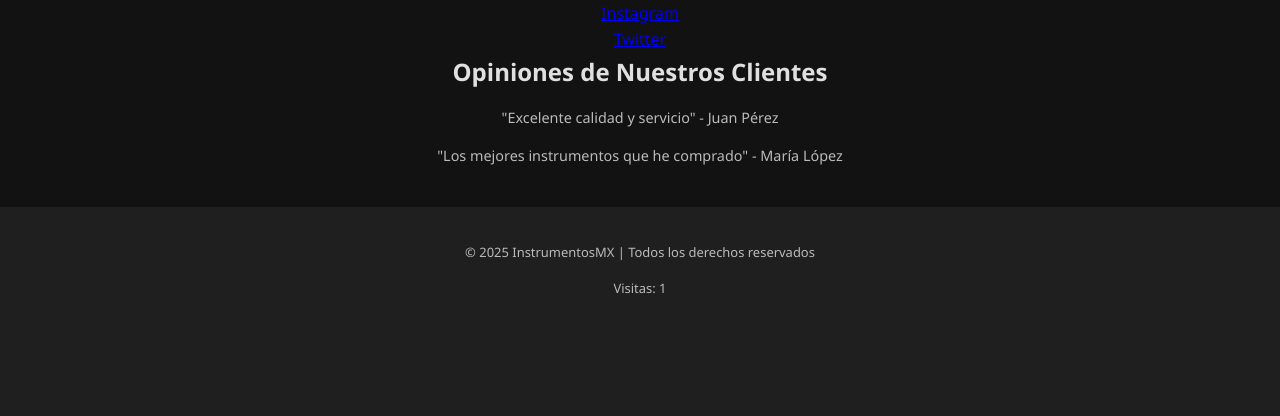
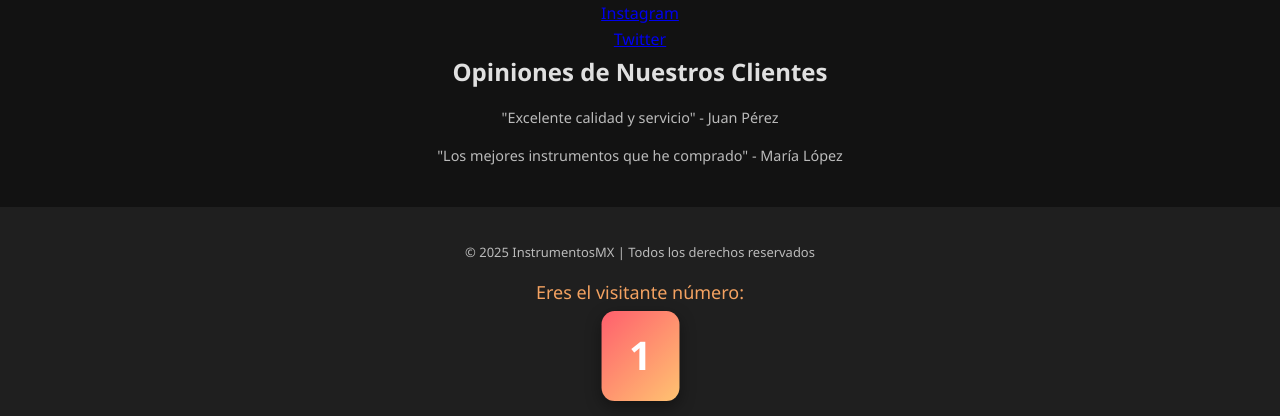
Before and after one commit to Asatoth666/Instrumentos-MX, a PHP site: page /InstrumentosMX/index.html in a window 1280 px wide. Shown: the part 2169-2585 px from the top of the page. Before the commit the page ends 2463 px from the top, so only its background shows below. Run offline with PHP 8.4, Linux system fonts and the light colour scheme.

Commit message:
Cambios al Contador de la Pagina Principal

```diff
--- a/css/style.css
+++ b/css/style.css
@@ -306,3 +306,34 @@ p a:hover {
     font-size: 0.9em;
     color: #555;
 }
+
+/* Estilo llamativo del contador */
+.contador-container {
+  text-align: center;
+  margin-top: 15px;
+  font-family: 'Segoe UI', Tahoma, Geneva, Verdana, sans-serif;
+}
+
+.contador-container p {
+  font-size: 18px;
+  color: #f4a261;
+  margin-bottom: 8px;
+}
+
+#contador-visitas {
+  display: inline-block;
+  font-size: 36px;
+  font-weight: bold;
+  color: #fff;
+  background: linear-gradient(135deg, #ff5f6d, #ffc371);
+  padding: 12px 25px;
+  border-radius: 12px;
+  box-shadow: 0px 5px 15px rgba(0,0,0,0.4);
+  animation: pulse 1.5s infinite;
+}
+
+@keyframes pulse {
+  0% { transform: scale(1); }
+  50% { transform: scale(1.1); }
+  100% { transform: scale(1); }
+}
--- a/index.html
+++ b/index.html
@@ -74,7 +74,10 @@
 
     <footer>
     <p>© 2025 InstrumentosMX | Todos los derechos reservados</p>
-    <p>Visitas: <span id="contador-visitas">0</span></p>
+    <div class="contador-container">
+        <p>Eres el visitante número:</p>
+        <div id="contador-visitas">0</div>
+    </div>
 </footer>
 
 <script>
```
